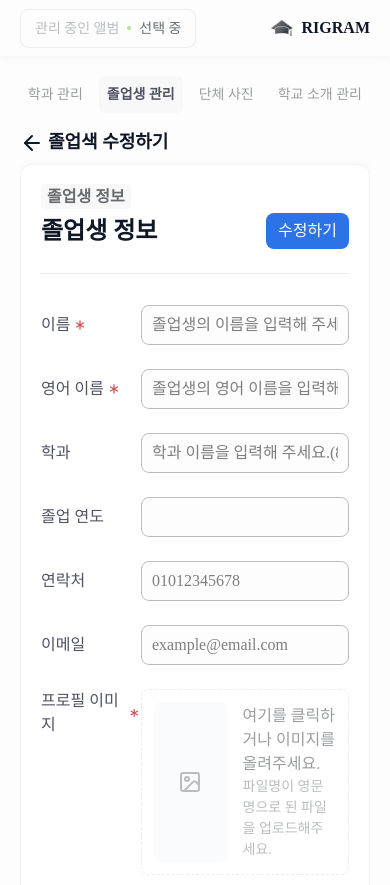
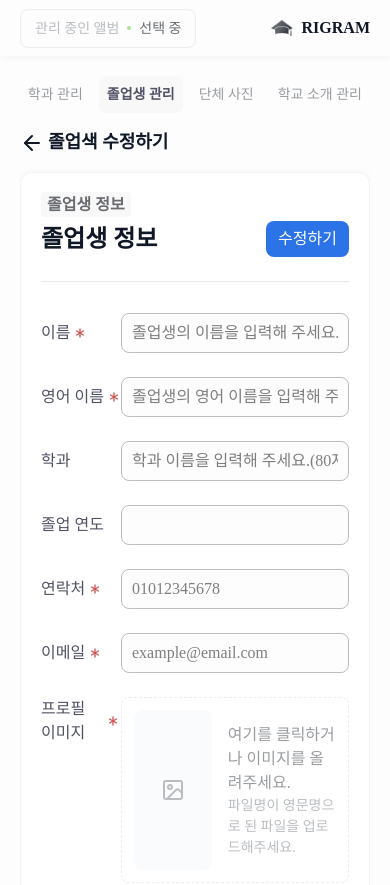
Before and after one commit to Photobit-RIGRAM/RIGRAM, a Next.js app: page /admin/1/graduate/1/1/edit in a window 390 px wide. Shown: the top 885 px of the page. Built offline with nearby package versions, Linux system fonts and the light colour scheme; no server answers; the database is empty.

Commit message:
[Style] 졸업생 수정 페이지
- 졸업생 추가 페이지의 모바일버전 스타일 변경

```diff
--- a/src/app/admin/[schoolId]/graduate/[department]/[id]/edit/page.tsx
+++ b/src/app/admin/[schoolId]/graduate/[department]/[id]/edit/page.tsx
@@ -150,7 +150,7 @@ export default function GraduateEditPage() {
   };
 
   return (
-    <section className="flex flex-col h-full gap-2 md:gap-4">
+    <>
       <PageHeader title="졸업색 수정하기" />
       <div className="bg-white w-full h-full p-5 border border-border-section rounded-xl shadow-dropdown md:w-[1080px] md:min-h-[753px] md:p-10">
         <header className="relative flex flex-col justify-start gap-1">
@@ -174,10 +174,10 @@ export default function GraduateEditPage() {
           <div className="flex justify-start items-center w-full">
             <label
               htmlFor="graduate-name"
-              className="shrink-0 flex justify-start items-center gap-0.5 text-16 text-gray-800 w-[100px] md:text-18 md:w-[200px]"
+              className="shrink-0 flex justify-start items-center gap-0.5 text-16 text-gray-800 w-[80px] md:text-18 md:w-[200px]"
             >
               이름
-              <Asterisk className="text-red w-4 h-4" />
+              <Asterisk className="shrink-0 text-red w-4 h-4" />
             </label>
             <div className="flex-1 min-w-0">
               <Input
@@ -198,10 +198,10 @@ export default function GraduateEditPage() {
           <div className="flex justify-start items-center w-full">
             <label
               htmlFor="graduate-en-name"
-              className="shrink-0 flex justify-start items-center gap-0.5 text-16 text-gray-800 w-[100px] md:text-18 md:w-[200px]"
+              className="shrink-0 flex justify-start items-center gap-0.5 text-16 text-gray-800 w-[80px] whitespace-nowrap md:text-18 md:w-[200px]"
             >
               영어 이름
-              <Asterisk className="text-red w-4 h-4" />
+              <Asterisk className="shrink-0 text-red w-4 h-4" />
             </label>
             <div className="flex-1 min-w-0">
               <Input
@@ -222,7 +222,7 @@ export default function GraduateEditPage() {
           <div className="flex justify-start items-center w-full">
             <label
               htmlFor="department-name"
-              className="shrink-0 flex justify-start items-center gap-0.5 text-16 text-gray-800 w-[100px] md:text-18 md:w-[200px]"
+              className="shrink-0 flex justify-start items-center gap-0.5 text-16 text-gray-800 w-[80px] md:text-18 md:w-[200px]"
             >
               학과
             </label>
@@ -240,7 +240,7 @@ export default function GraduateEditPage() {
           <div className="flex justify-start items-center w-full">
             <label
               htmlFor="graduation-year"
-              className="shrink-0 flex justify-start items-center gap-0.5 text-16 text-gray-800 w-[100px] md:text-18 md:w-[200px]"
+              className="shrink-0 flex justify-start items-center gap-0.5 text-16 text-gray-800 w-[80px] md:text-18 md:w-[200px]"
             >
               졸업 연도
             </label>
@@ -258,9 +258,10 @@ export default function GraduateEditPage() {
           <div className="flex justify-start items-center w-full">
             <label
               htmlFor="contact"
-              className="shrink-0 flex justify-start items-center gap-0.5 text-16 text-gray-800 w-[100px] md:text-18 md:w-[200px]"
+              className="shrink-0 flex justify-start items-center gap-0.5 text-16 text-gray-800 w-[80px] md:text-18 md:w-[200px]"
             >
               연락처
+              <Asterisk className="shrink-0 text-red w-4 h-4" />
             </label>
             <div className="flex-1 min-w-0">
               <Input
@@ -281,9 +282,10 @@ export default function GraduateEditPage() {
           <div className="flex justify-start items-center w-full">
             <label
               htmlFor="email"
-              className="shrink-0 flex justify-start items-center gap-0.5 text-16 text-gray-800 w-[100px] md:text-18 md:w-[200px]"
+              className="shrink-0 flex justify-start items-center gap-0.5 text-16 text-gray-800 w-[80px] md:text-18 md:w-[200px]"
             >
               이메일
+              <Asterisk className="shrink-0 text-red w-4 h-4" />
             </label>
             <div className="flex-1 min-w-0">
               <Input
@@ -301,10 +303,10 @@ export default function GraduateEditPage() {
           <div className="flex justify-start items-start">
             <label
               htmlFor="profile-img"
-              className="shrink-0 flex justify-start items-center gap-0.5 text-16 text-gray-800 w-[100px] md:text-18 md:w-[200px]"
+              className="shrink-0 flex justify-start items-center gap-0.5 text-16 text-gray-800 w-[80px] md:text-18 md:w-[200px]"
             >
               프로필 이미지
-              <Asterisk className="text-red w-4 h-4" />
+              <Asterisk className="shrink-0 text-red w-4 h-4" />
             </label>
             <div className="flex-1 min-w-0">
               <FileInput
@@ -324,10 +326,10 @@ export default function GraduateEditPage() {
           <div className="flex justify-start items-start">
             <label
               htmlFor="graduation-img"
-              className="shrink-0 flex justify-start items-center gap-0.5 text-16 text-gray-800 w-[100px] md:text-18 md:w-[200px]"
+              className="shrink-0 flex justify-start items-center gap-0.5 text-16 text-gray-800 w-[80px] md:text-18 md:w-[200px]"
             >
               학사모 이미지
-              <Asterisk className="text-red w-4 h-4" />
+              <Asterisk className="shrink-0 text-red w-4 h-4" />
             </label>
             <div className="flex-1 min-w-0">
               <FileInput
@@ -346,6 +348,6 @@ export default function GraduateEditPage() {
           </div>
         </div>
       </div>
-    </section>
+    </>
   );
 }
```
